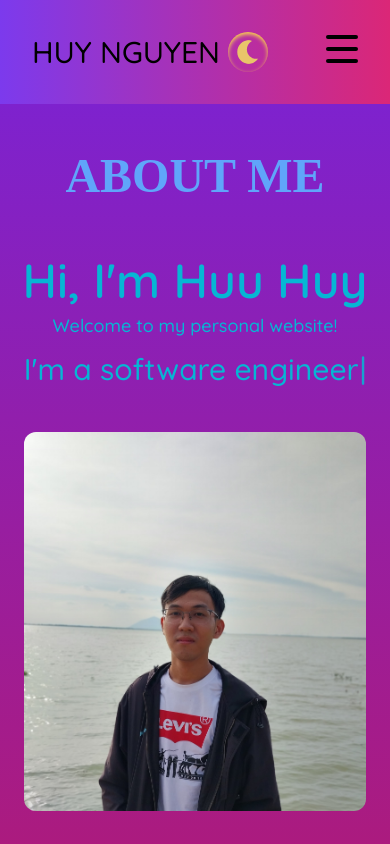
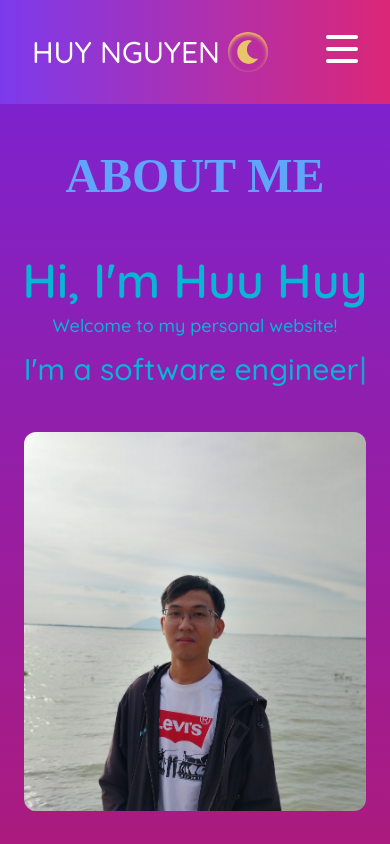
Before and after one commit to huynth1801/huuhuy-porfolio, a React (Create React App) app: page / in a window 390 px wide. Shown: the top 844 px of the page. Built offline with nearby package versions, Linux system fonts and the light colour scheme; a web font is replaced by a local one.

Commit message:
fixed color hamburger menu in darkmode

```diff
--- a/src/components/Header/NavBar.jsx
+++ b/src/components/Header/NavBar.jsx
@@ -18,7 +18,7 @@ const NavBar = () => {
     >
       <section class="mx-auto flex max-w-4xl items-center justify-between p-8 md:p-6">
         <h1 class="text-3xl font-medium flex flex-row text-center items-center">
-          <a href="#home" className="mr-2">
+          <a href="#home" className="mr-2 text-black dark:text-white">
             HUY NGUYEN
           </a>
           {!isDarkMode ? (
@@ -47,34 +47,34 @@ const NavBar = () => {
             >
               <div
                 class="absolute top-4 -mt-0.5
-              h-1 w-8 rounded bg-white
+              h-1 w-8 rounded bg-black
               transition-all duration-500
               before:absolute before:h-1 before:w-8
               before:-translate-x-4 before:-translate-y-3
-              before:rounded before:bg-white dark:before:bg-black
+              before:rounded before:bg-black dark:before:bg-white
               before:transition-all before:duration-500
               before:content-[''] after:absolute after:h-1
               after:w-8 after:-translate-x-4 after:translate-y-3
-              after:rounded after:bg-white after:transition-all dark:after:bg-black
+              after:rounded after:bg-black after:transition-all dark:after:bg-white
               after:duration-500 after:content-['']"
               ></div>
             </button>
           ) : (
             <button
               id="hamburger-button"
-              class="relative h-8 w-8 cursor-pointer text-3xl md:hidden"
+              class="relative h-8 w-8 cursor-pointer text-3xl md:hidden text-black dark:text-white"
               onClick={handleMenu}
             >
               <div
                 class="absolute top-4 -mt-0.5
-              h-1 w-8 rounded bg-white dark:bg-black
+              h-1 w-8 rounded bg-black dark:bg-white
               transition-all duration-500
               before:absolute before:h-1 before:w-8
               before:-translate-x-4 before:-translate-y-3
-              before:rounded before:bg-white before:transition-all dark:before:bg-black
+              before:rounded before:bg-black before:transition-all dark:before:bg-white
               before:duration-500 before:content-['']
               after:absolute after:h-1 after:w-8 after:-translate-x-4
-              after:translate-y-3 after:rounded after:bg-white dark:after:bg-black
+              after:translate-y-3 after:rounded after:bg-black dark:after:bg-white
               after:transition-all after:duration-500
               after:content-['']"
               ></div>
```
